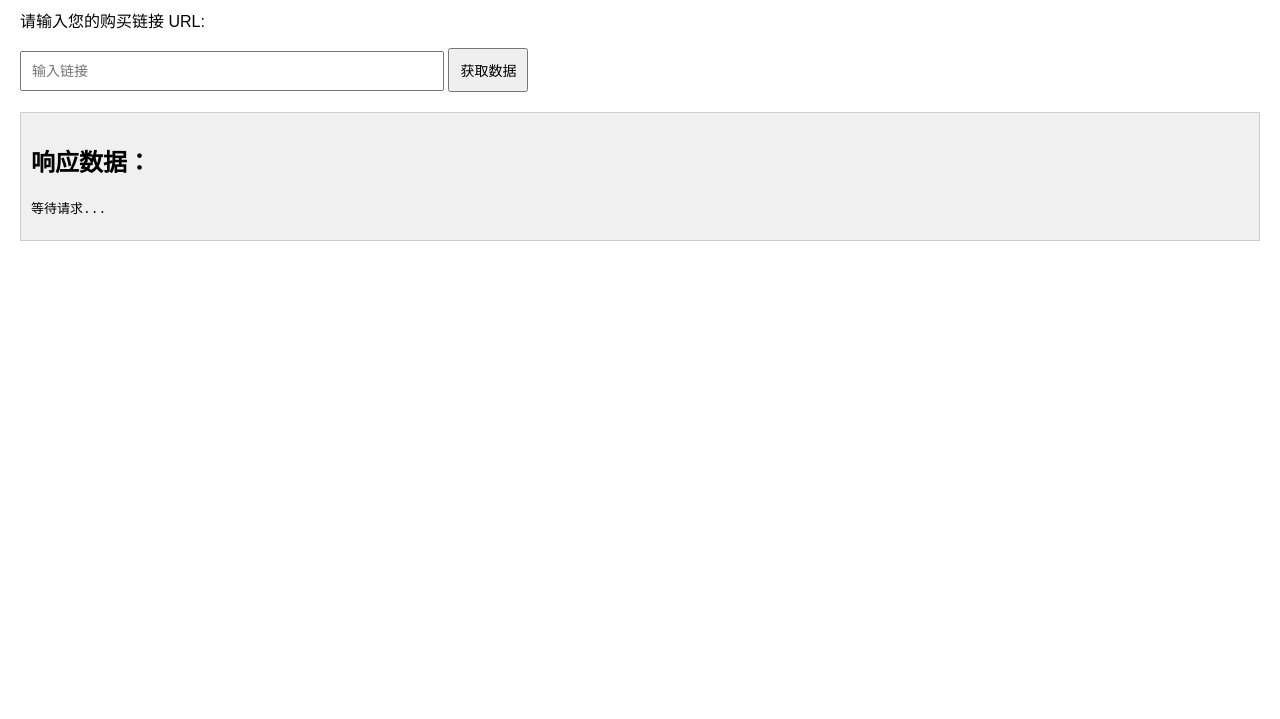
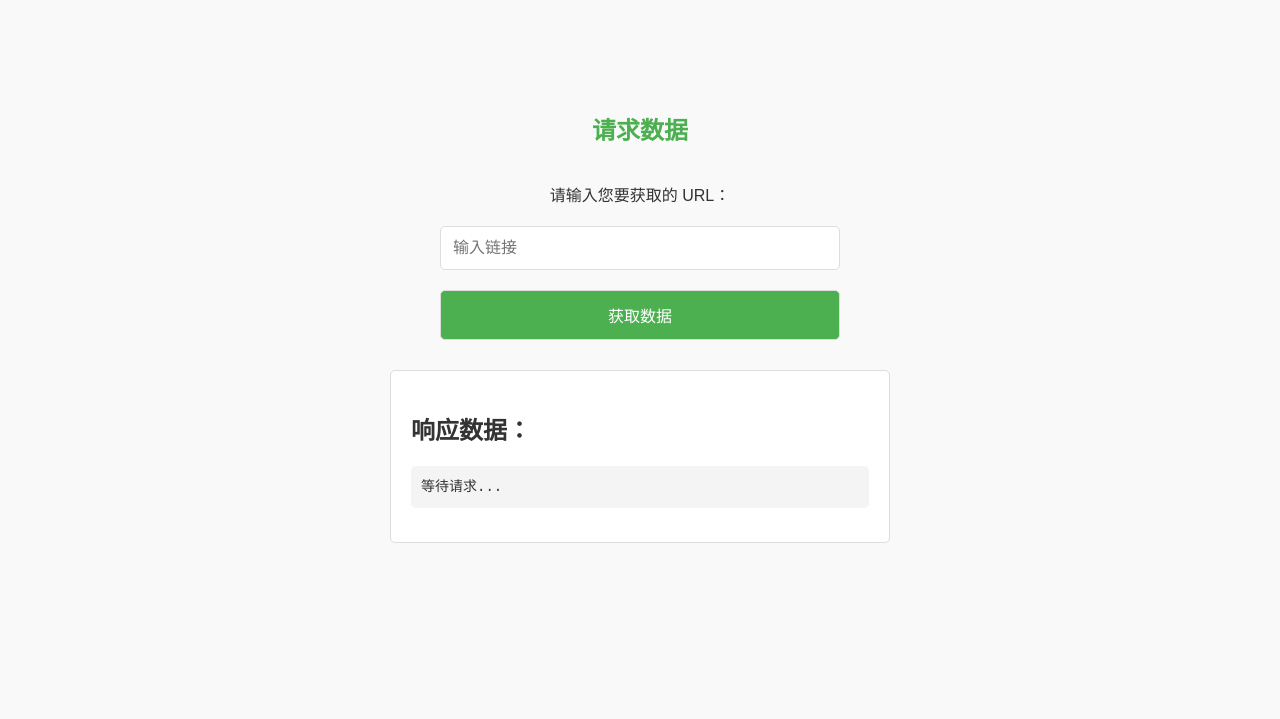
Before and after one commit to eye388/sms, a plain HTML site: page index.html in a window 1280 px wide. Shown: the part 81-800 px from the top of the page. Drawn offline with Linux system fonts and the light colour scheme.

Commit message:
Update index.html

```diff
--- a/index.html
+++ b/index.html
@@ -5,29 +5,101 @@
   <meta name="viewport" content="width=device-width, initial-scale=1.0">
   <title>跨域代理示例</title>
   <style>
+    /* 通用样式 */
     body {
-      font-family: Arial, sans-serif;
-      margin: 20px;
+      font-family: 'Arial', sans-serif;
+      margin: 0;
+      padding: 0;
+      background-color: #f9f9f9;
+      color: #333;
+      display: flex;
+      justify-content: center;
+      align-items: center;
+      height: 100vh;
+      flex-direction: column;
     }
+
+    h1 {
+      color: #4CAF50;
+      font-size: 24px;
+      margin-bottom: 20px;
+    }
+
+    p {
+      font-size: 16px;
+      margin-bottom: 10px;
+    }
+
+    /* 输入框和按钮样式 */
     input, button {
+      width: 100%;
+      max-width: 400px;
+      padding: 12px;
+      margin: 10px 0;
+      font-size: 16px;
+      border: 1px solid #ddd;
+      border-radius: 5px;
+      box-sizing: border-box;
+    }
+
+    button {
+      background-color: #4CAF50;
+      color: white;
+      cursor: pointer;
+      transition: background-color 0.3s;
+    }
+
+    button:hover {
+      background-color: #45a049;
+    }
+
+    /* 响应区域 */
+    #response {
+      width: 100%;
+      max-width: 500px;
+      background-color: #fff;
+      border-radius: 5px;
+      border: 1px solid #ddd;
+      padding: 20px;
+      box-sizing: border-box;
+      margin-top: 20px;
+      max-height: 300px;
+      overflow-y: auto;
+    }
+
+    pre {
+      white-space: pre-wrap;       /* 保证文本换行显示 */
+      word-wrap: break-word;       /* 保证超长文本不溢出 */
+      font-size: 14px;
+      line-height: 1.6;
+      background-color: #f4f4f4;
       padding: 10px;
-      font-size: 14px;
+      border-radius: 5px;
+      overflow-x: auto;
     }
-    #response {
-      margin-top: 20px;
-      padding: 10px;
-      background-color: #f0f0f0;
-      border: 1px solid #ccc;
-      max-height: 400px;
-      overflow-y: auto;
+
+    /* 响应式设计：在小屏幕上适应 */
+    @media (max-width: 600px) {
+      h1 {
+        font-size: 20px;
+      }
+
+      input, button {
+        font-size: 14px;
+      }
+
+      #response {
+        width: 95%;
+        padding: 15px;
+      }
     }
   </style>
 </head>
 <body>
 
-  <h1>请求</h1>
-  <p>请输入您的购买链接 URL:</p>
-  <input type="text" id="urlInput" placeholder="输入链接" style="width: 400px;" />
+  <h1>请求数据</h1>
+  <p>请输入您要获取的 URL：</p>
+  <input type="text" id="urlInput" placeholder="输入链接" />
   <button onclick="fetchData()">获取数据</button>
 
   <div id="response">
@@ -53,7 +125,7 @@
             const jsonData = JSON.parse(data);
             document.getElementById('responseText').textContent = JSON.stringify(jsonData, null, 2);
           } catch (error) {
-            document.getElementById('responseText').textContent =  data;
+            document.getElementById('responseText').textContent = data;
           }
         })
         .catch(error => {
```
